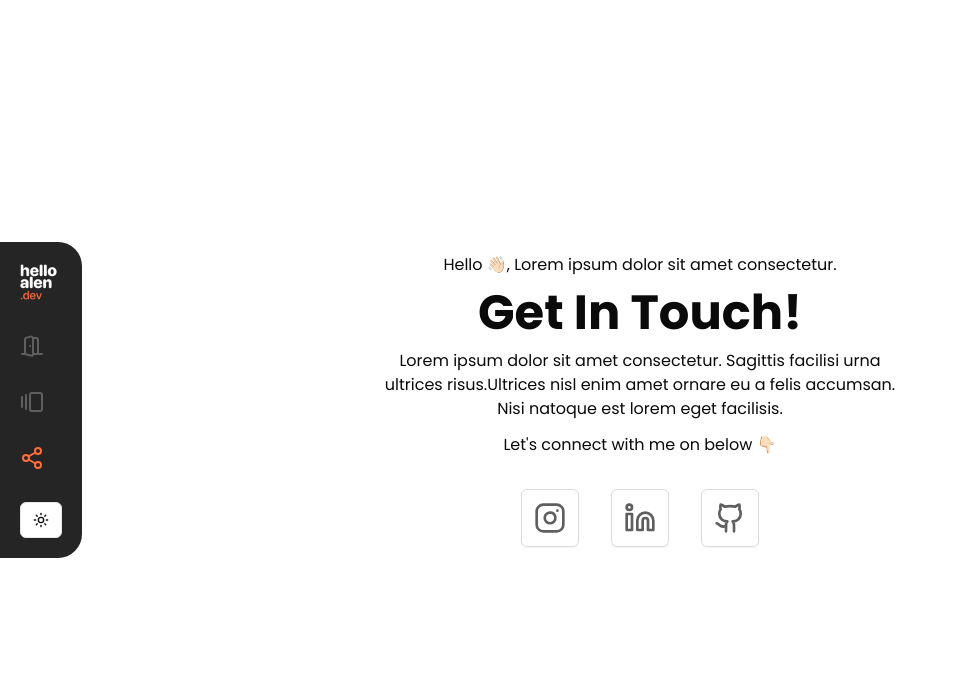
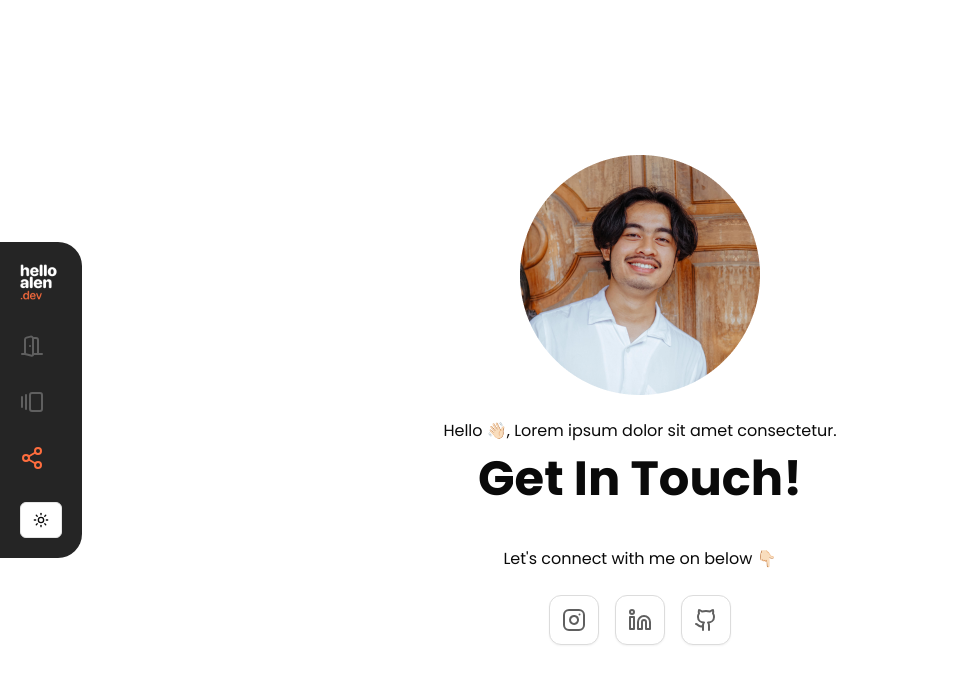
Before and after one commit to OneToDev/helloalen-dev, a Next.js app: page /contact in a window 1280 px wide. Shown: the top 684 px of the page, without its empty margins (0-954 px from the left). Built offline with nearby package versions, Linux system fonts and the light colour scheme.

Commit message:
Formating code

```diff
--- a/app/contact/page.tsx
+++ b/app/contact/page.tsx
@@ -1,33 +1,38 @@
-import { Github, Instagram, Linkedin, Share2 } from 'lucide-react'
-import Link from 'next/link'
-import React from 'react'
+import { Github, Instagram, Linkedin, Share2 } from "lucide-react";
+import Link from "next/link";
+import React from "react";
+import Image from "next/image";
+import Profile from "@/public/Profile-Alen.png";
 
 export default function page() {
   return (
-    <main className="w-full min-h-screen flex flex-col gap-8 items-center justify-center bg-white dark:bg-[#252525]">
+    <main className="w-full min-h-screen flex flex-col gap-6 items-center justify-center bg-white dark:bg-[#252525]">
+      <div>
+        <Image src={Profile} alt="Profile" />
+      </div>
       <div className="flex flex-col gap-3 items-center justify-center max-w-xl text-center px-5">
         <p>Hello 👋🏻, Lorem ipsum dolor sit amet consectetur.</p>
         <h1 className="font-bold text-5xl">Get In Touch!</h1>
-        <p>Lorem ipsum dolor sit amet consectetur. Sagittis facilisi urna ultrices risus.Ultrices nisl enim amet ornare eu a felis accumsan. Nisi natoque est lorem eget facilisis.</p>
-        <p>Let&apos;s connect with me on below 👇🏻</p>
+        {/* <p>Lorem ipsum dolor sit amet consectetur. Sagittis facilisi urna ultrices risus.Ultrices nisl enim amet ornare eu a felis accumsan. Nisi natoque est lorem eget facilisis.</p> */}
       </div>
-      <div className="flex gap-8">
-        <Link href='https://instagram.com/amoebajelek_' target='_blank'>
-          <div className="px-3 py-3 bg-white dark:bg-maDarkGray hover:bg-maBlack dark:hover:bg-maOrange text-maDarkGray dark:text-white hover:text-maOrange rounded-md border border-solid border-maGray dark:border-none shadow-sm">
-            <Instagram className='md:w-8 h-6 md:h-8' />
+      <p className="mt-5">Let&apos;s connect with me on below 👇🏻</p>
+      <div className="flex gap-4">
+        <Link href="https://instagram.com/amoebajelek_" target="_blank">
+          <div className="px-3 py-3 bg-white dark:bg-maDarkGray hover:bg-maBlack dark:hover:bg-maOrange text-maDarkGray dark:text-white hover:text-maOrange rounded-xl border border-solid border-maGray dark:border-none shadow-sm">
+            <Instagram className="md:w-6 md:h-6" />
           </div>
         </Link>
-        <Link href='https://linkedin.com/in/naufalabdussyakur' target='_blank'>
-          <div className="px-3 py-3 bg-white dark:bg-maDarkGray hover:bg-maBlack dark:hover:bg-maOrange text-maDarkGray dark:text-white hover:text-maOrange rounded-md border border-solid border-maGray dark:border-none shadow-sm">
-            <Linkedin className='md:w-8 h-6 md:h-8' />
+        <Link href="https://linkedin.com/in/naufalabdussyakur" target="_blank">
+          <div className="px-3 py-3 bg-white dark:bg-maDarkGray hover:bg-maBlack dark:hover:bg-maOrange text-maDarkGray dark:text-white hover:text-maOrange rounded-xl border border-solid border-maGray dark:border-none shadow-sm">
+            <Linkedin className="md:w-6 md:h-6" />
           </div>
         </Link>
-        <Link href='https://github.com/amoebajelek' target='_blank'>
-          <div className="px-3 py-3 bg-white dark:bg-maDarkGray hover:bg-maBlack dark:hover:bg-maOrange text-maDarkGray dark:text-white hover:text-maOrange rounded-md border border-solid border-maGray dark:border-none shadow-sm">
-            <Github className='md:w-8 h-6 md:h-8' />
+        <Link href="https://github.com/amoebajelek" target="_blank">
+          <div className="px-3 py-3 bg-white dark:bg-maDarkGray hover:bg-maBlack dark:hover:bg-maOrange text-maDarkGray dark:text-white hover:text-maOrange rounded-xl border border-solid border-maGray dark:border-none shadow-sm">
+            <Github className="md:w-6 md:h-6" />
           </div>
         </Link>
       </div>
     </main>
-  )
+  );
 }
```
Also changed, not shown: app/page.tsx (+20 -7 lines), public/Profile-Alen.png (added).
